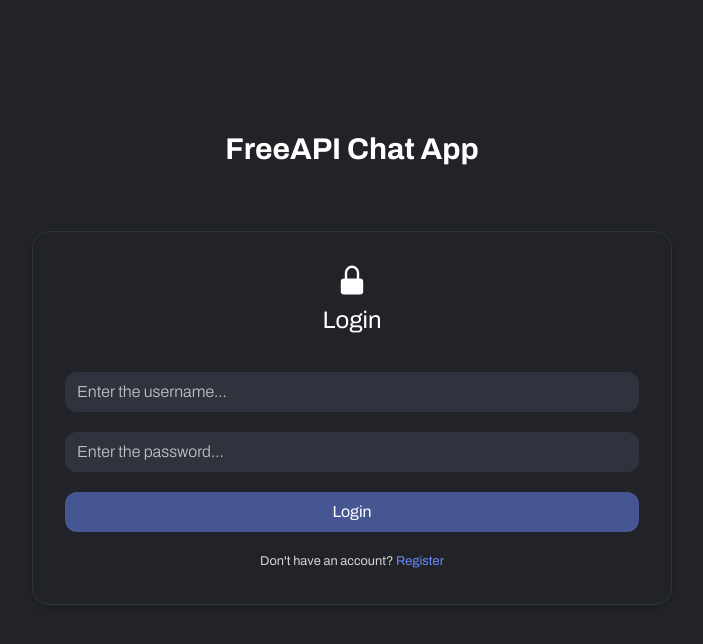
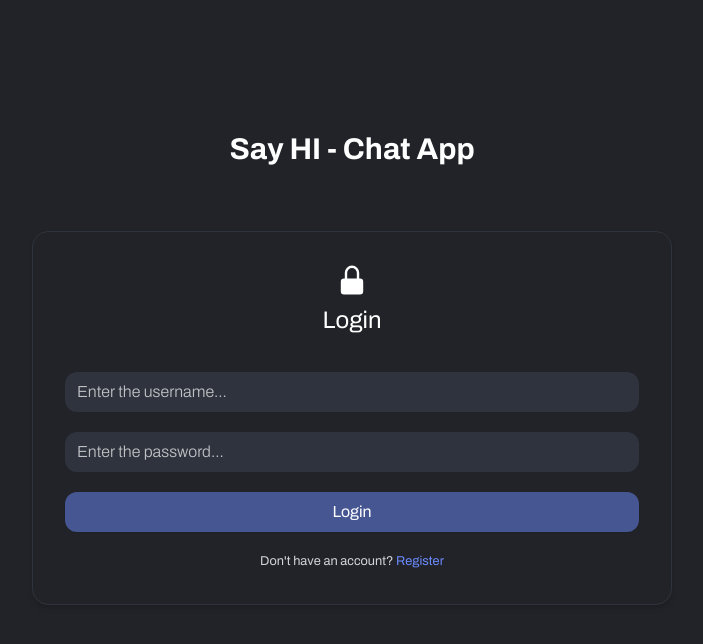
Before and after one commit to hcissey0/say-hi-frontend, a React (Vite) app: page /login in a window 1280 px wide. Shown: the top 644 px of the page, without its empty margins (288-991 px from the left). Built offline with nearby package versions, Linux system fonts and the light colour scheme; no server answers.

Commit message:
Say-HI FrontEnd

```diff
--- a/src/pages/login.tsx
+++ b/src/pages/login.tsx
@@ -30,7 +30,7 @@
 
   return (
     <div className="flex justify-center items-center flex-col h-screen w-screen">
-      <h1 className="text-3xl font-bold">FreeAPI Chat App</h1>
+      <h1 className="text-3xl font-bold">Say HI - Chat App</h1>
       <div className="max-w-5xl w-1/2 p-8 flex justify-center items-center gap-5 flex-col bg-dark shadow-md rounded-2xl my-16 border-secondary border-[1px]">
         <h1 className="inline-flex items-center text-2xl mb-4 flex-col">
           <LockClosedIcon className="h-8 w-8 mb-2" /> Login
--- a/src/pages/register.tsx
+++ b/src/pages/register.tsx
@@ -33,7 +33,7 @@
   return (
     // Register form UI
     <div className="flex justify-center items-center flex-col h-screen w-screen">
-      <h1 className="text-3xl font-bold">FreeAPI Chat App</h1>
+      <h1 className="text-3xl font-bold">Say HI - Chat App</h1>
       <div className="max-w-5xl w-1/2 p-8 flex justify-center items-center gap-5 flex-col bg-dark shadow-md rounded-2xl my-16 border-secondary border-[1px]">
         <h1 className="inline-flex items-center text-2xl mb-4 flex-col">
           {/* Lock icon */}
```
Also changed, not shown: 1 other file (tests, documents, lock files or other folders).
